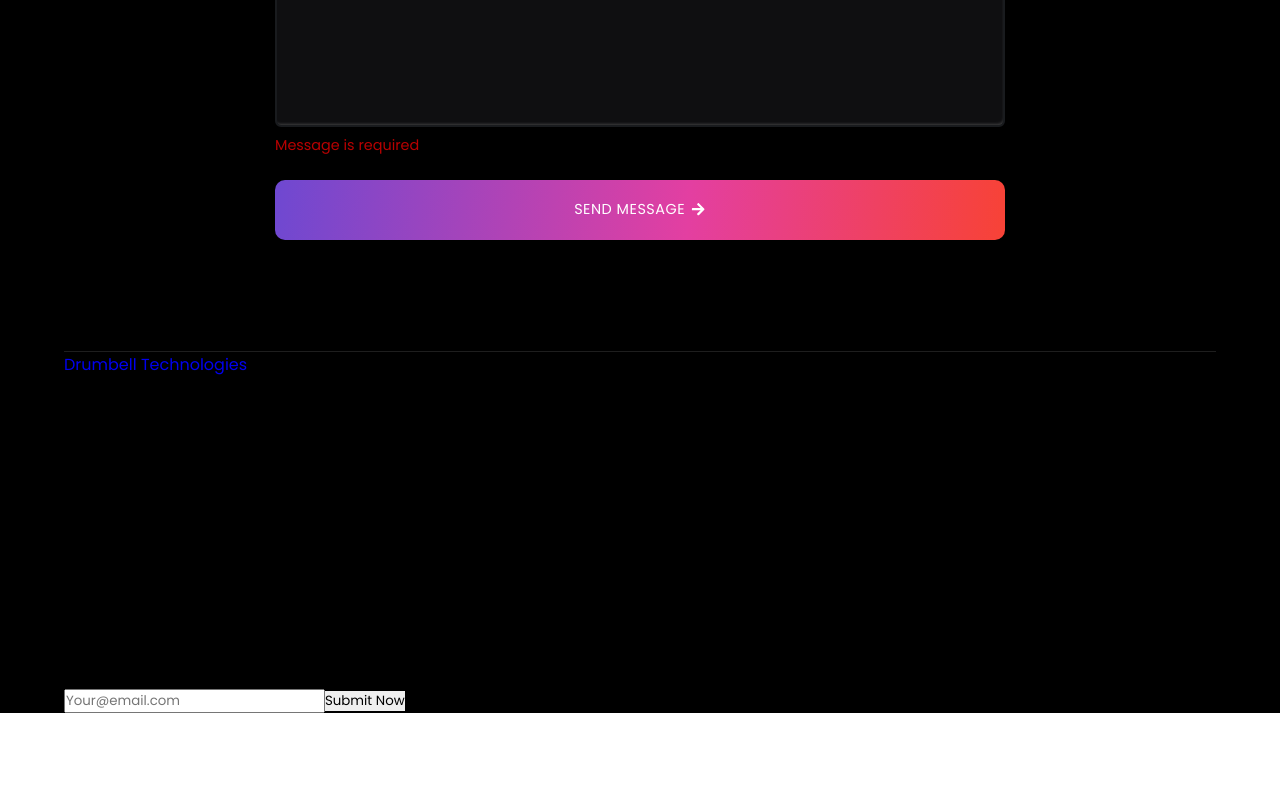
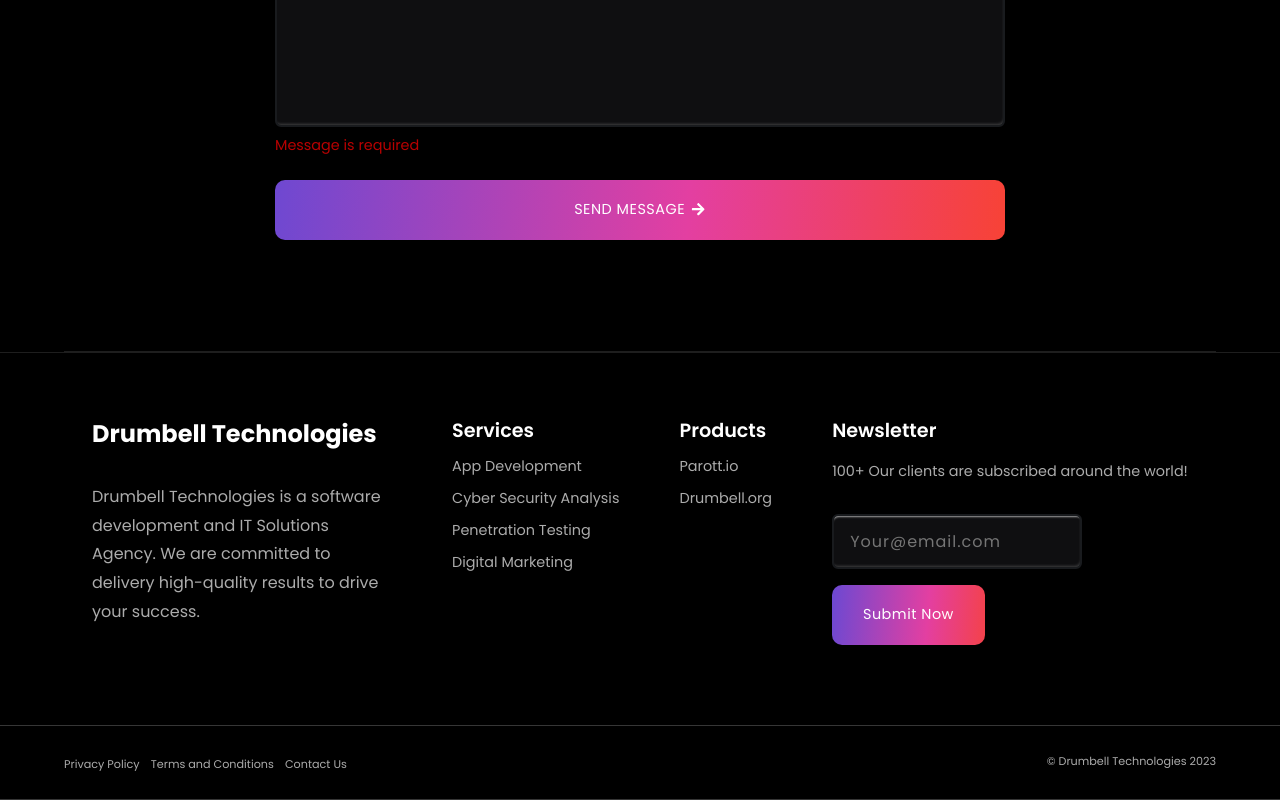
Before and after one commit to PromiseUdo/drumbell-technologies, a Next.js app: page / in a window 1280 px wide. Shown: the part 5337-6137 px from the top of the page. Before the commit the page ends 6050 px from the top, so only its background shows below. Built offline with nearby package versions, Linux system fonts and the light colour scheme.

Commit message:
footer update

```diff
--- a/src/app/page.js
+++ b/src/app/page.js
@@ -13,6 +13,7 @@
 import Clients from "@/components/Clients";
 import Contact from "@/components/Contact";
 import Footer from "@/components/Footer";
+import FooterExt from "@/components/FooterExt";
 export default function Home() {
   const [mode, setMode] = useState(true);
   return (
@@ -28,8 +29,9 @@
         <Pricing />
         <Clients />
         <Contact />
-        <Footer />
       </main>
+      <Footer />
+      <FooterExt />
     </div>
   );
 }
--- a/src/components/Footer.jsx
+++ b/src/components/Footer.jsx
@@ -8,7 +8,7 @@
   "Penetration Testing",
   "Digital Marketing",
 ];
-const Products = ["Parott.io", "Drumbell Org"];
+const Products = ["Parott.io", "Drumbell.org"];
 
 const Footer = () => {
   return (
@@ -30,7 +30,9 @@
           <ul>
             <li className={styles.footer_title}>Services</li>
             {Services.map((service, idx) => (
-              <li key={idx}>{service}</li>
+              <Link href="/" key={idx}>
+                {service}
+              </Link>
             ))}
           </ul>
         </div>
@@ -38,7 +40,9 @@
           <ul>
             <li className={styles.footer_title}>Products</li>
             {Products.map((product, idx) => (
-              <li key={idx}>{product}</li>
+              <Link href="/" key={idx}>
+                {product}
+              </Link>
             ))}
           </ul>
         </div>
--- /dev/null
+++ b/src/components/FooterExt.jsx
@@ -0,0 +1,29 @@
+import React from "react";
+import styles from "../styles/FooterExt.module.scss";
+import Footer from "./Footer";
+import Link from "next/link";
+
+const FooterExt = () => {
+  return (
+    <div className={styles.footer_ext}>
+      <div className={styles.footer_inner}>
+        <div className={styles.footer_col}>
+          <ul>
+            <li>
+              <Link href="/">Privacy Policy</Link>
+            </li>
+            <li>
+              <Link href="/">Terms and Conditions</Link>
+            </li>
+            <li>
+              <Link href="/">Contact Us</Link>
+            </li>
+          </ul>
+        </div>
+        <span>&copy; Drumbell Technologies 2023</span>
+      </div>
+    </div>
+  );
+};
+
+export default FooterExt;
--- a/src/styles/Footer.module.scss
+++ b/src/styles/Footer.module.scss
@@ -0,0 +1,134 @@
+.footer_outer {
+  position: relative;
+  z-index: 2;
+  padding: 4rem 0;
+  border-bottom: 1px solid var(--color-border-dark);
+  background: var(--color-darker);
+  &::after {
+    position: absolute;
+    content: "";
+    top: 0;
+    left: 0;
+    width: 100%;
+    height: 1px;
+    background: var(--color-gray-200);
+  }
+  .footer_inner {
+    display: flex;
+    align-items: flex-start;
+    justify-content: space-evenly;
+    gap: 2rem;
+    width: 100%;
+    padding: 0 4rem;
+  }
+
+  .footer_col {
+    display: flex;
+    flex-direction: column;
+    justify-content: flex-start;
+    align-items: flex-start;
+    gap: 2rem;
+    .footer_title {
+      font-size: 1.2rem;
+      font-weight: 600;
+      color: var(--color-white);
+    }
+
+    .footer_desc {
+      font-size: 1rem;
+      font-weight: 400;
+      line-height: 1.8;
+      color: var(--color-gray-100);
+      max-width: 300px;
+    }
+    ul {
+      list-style: none;
+      display: flex;
+      flex-direction: column;
+      gap: 0.7rem;
+
+      a {
+        position: relative;
+        color: var(--color-gray-100);
+        font-size: 0.9rem;
+        cursor: pointer;
+        transition: all 0.25s ease-in-out;
+
+        &:hover {
+          color: var(--color-primary);
+        }
+        &::after {
+          content: "";
+          position: absolute;
+          bottom: -2.5px;
+          left: 0;
+          width: 0;
+          height: 1.5px;
+          background-color: var(--color-primary);
+          opacity: 0.5;
+          transition: all 0.25s ease-in-out;
+        }
+      }
+    }
+    .footer_form {
+      display: flex;
+      flex-direction: column;
+      input {
+        width: 250px;
+        margin-bottom: 0.5rem;
+        background-color: var(--color-gray-300);
+        border-radius: 6px;
+        height: 55px;
+        border: 2px solid #191b1e;
+        padding: 0 1rem;
+        font-size: 1rem;
+        letter-spacing: 1px;
+        box-shadow: inset 1px 4px 2px -3px #9f9f9f,
+          inset -1px -3px 3px -2px hsla(0, 0%, 100%, 0.2);
+        color: var(--color-gray-100);
+        outline: none;
+        transition: all 0.2s ease;
+      }
+      span {
+        display: flex;
+        color: #b80000;
+      }
+      button {
+        margin-top: 0.5rem;
+        width: fit-content;
+        display: flex;
+        justify-content: center;
+        align-items: center;
+        gap: 0.4rem;
+        border-radius: 10px;
+        color: #fff;
+        padding: 1.1rem 1.8rem;
+        border: 2px solid transparent;
+        font-size: 0.9rem;
+        letter-spacing: 0.5px;
+        transition: all 0.25s ease-in-out;
+        text-align: center;
+        background: var(--color-gradient-1);
+        margin-bottom: 1rem;
+      }
+    }
+  }
+  .footer_me a {
+    display: flex;
+    flex-direction: row-reverse;
+    align-items: center;
+    gap: 0.4rem;
+    span {
+      font-size: 1.5rem;
+      color: var(--color-white);
+      font-weight: 700;
+    }
+  }
+  .footer_newsletter {
+    p {
+      margin-top: 1rem;
+      font-size: 0.9rem;
+      color: var(--color-gray-100);
+    }
+  }
+}
--- /dev/null
+++ b/src/styles/FooterExt.module.scss
@@ -0,0 +1,54 @@
+.footer_ext {
+  position: relative;
+  z-index: 2;
+  border-bottom: 1px solid var(--color-border-dark);
+  background: var(--color-darker);
+  padding: 1.5rem 0;
+
+  .footer_inner {
+    display: flex;
+    justify-content: space-between;
+    gap: 2rem;
+    width: 100%;
+    padding: 0 4rem;
+
+    .footer_col {
+      display: flex;
+      flex-direction: column;
+      justify-content: flex-start;
+      align-items: flex-start;
+      gap: 2rem;
+      ul {
+        list-style: none;
+        display: flex;
+        flex-wrap: wrap;
+        gap: 0.7rem;
+        li {
+          a {
+            font-size: 0.7rem;
+            position: relative;
+            color: var(--color-gray-100);
+            cursor: pointer;
+            transition: all 0.25s ease-in-out;
+            &::after {
+              content: "";
+              position: absolute;
+              bottom: -2.5px;
+              left: 0;
+              width: 0;
+              height: 1.5px;
+              background: var(--color-primary);
+              opacity: 0.5;
+              transition: all 0.25s ease-in-out;
+            }
+          }
+        }
+      }
+    }
+    span {
+      color: var(--color-gray-100);
+      font-size: 0.7rem;
+      transform: translateY(12%);
+    }
+  }
+}
```
